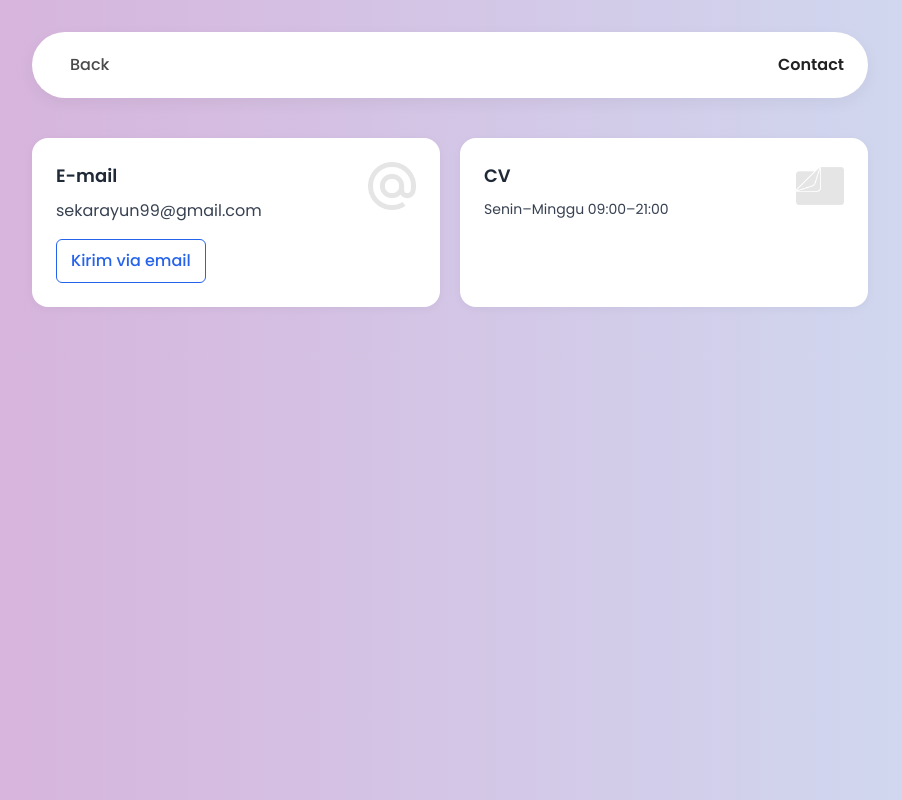
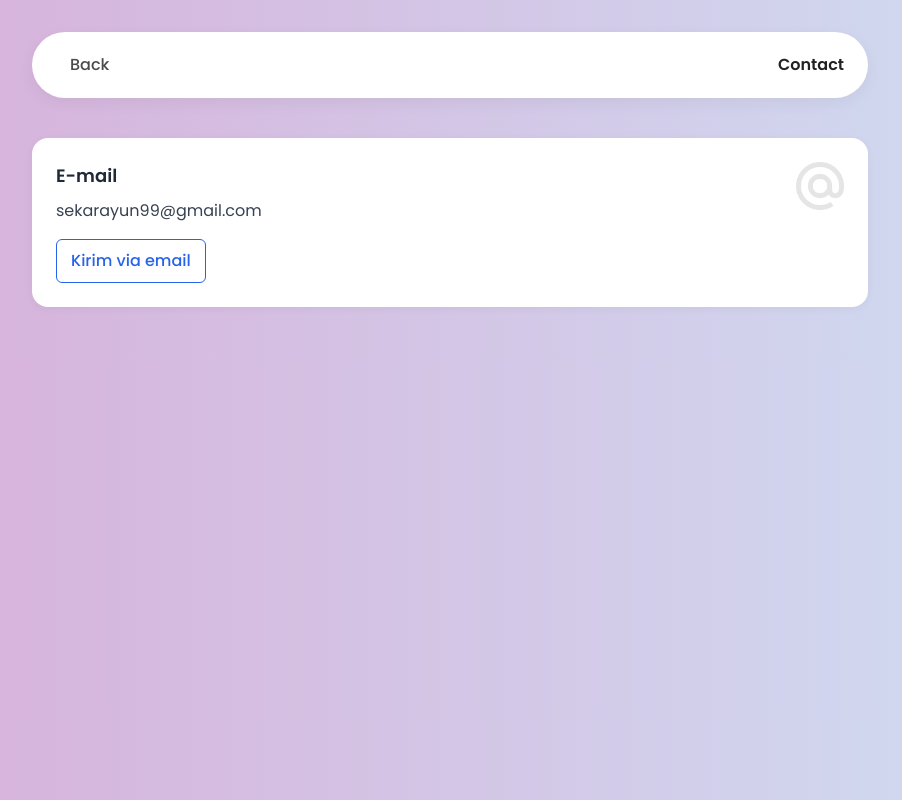
Before and after one commit to sekarayu99/portofolio-sekar, a plain HTML site: page contact.html in a window 1280 px wide. Shown: the whole page, without its empty margins (190-1092 px from the left). Drawn offline with nearby package versions, Linux system fonts and the light colour scheme.

Commit message:
Update contact 2.html

```diff
--- a/contact.html
+++ b/contact.html
@@ -46,7 +46,7 @@
             </div>
           </div>
 
-          <div class="contact-card half">
+          <!-- <div class="contact-card half">
             <div class="contact-left">
               <h3>CV</h3>
               <p></p>
@@ -55,7 +55,7 @@
             <div class="contact-icon">
               <img src="/img/files.png" alt="" />
             </div>
-          </div>
+          </div> -->
         </div>
       </section>
     </main>
```
